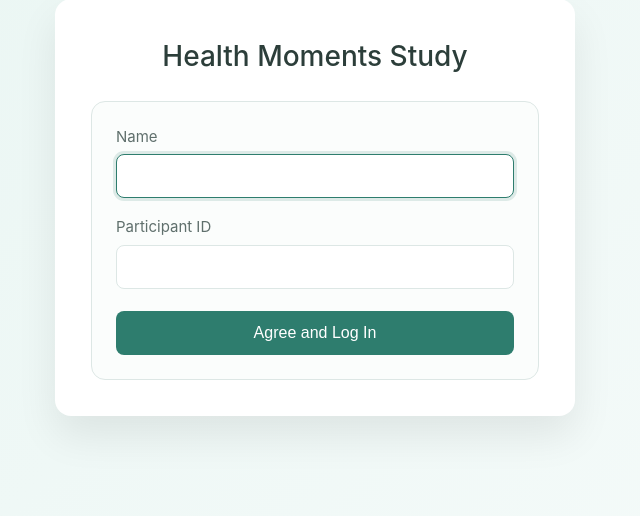
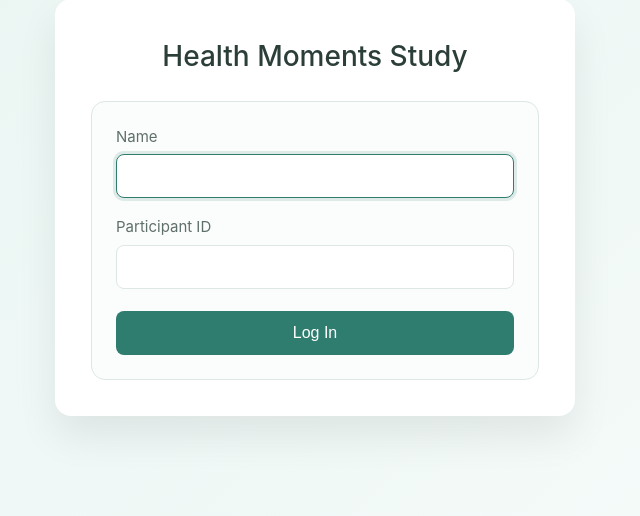
Before and after one commit to speraruba/Health-Moment-Study, a Flask app: page / in a window 1280 px wide. Shown: the part 193-709 px from the top of the page, without its empty margins (325-965 px from the left). Run offline with Flask 3, Linux system fonts and the light colour scheme.

Commit message:
wording correction

```diff
--- a/templates/login.html
+++ b/templates/login.html
@@ -33,7 +33,7 @@
                 <input type="text" id="user_id" name="user_id" required>
             </div>
             <!-- <p class="consent-note">Submitting this form means you agree to the consent document.</p> -->
-            <button type="submit" class="submit-btn" id="login-submit-btn">Agree and Log In</button>
+            <button type="submit" class="submit-btn" id="login-submit-btn">Log In</button>
         </form>
     </div>
 </div>
```
